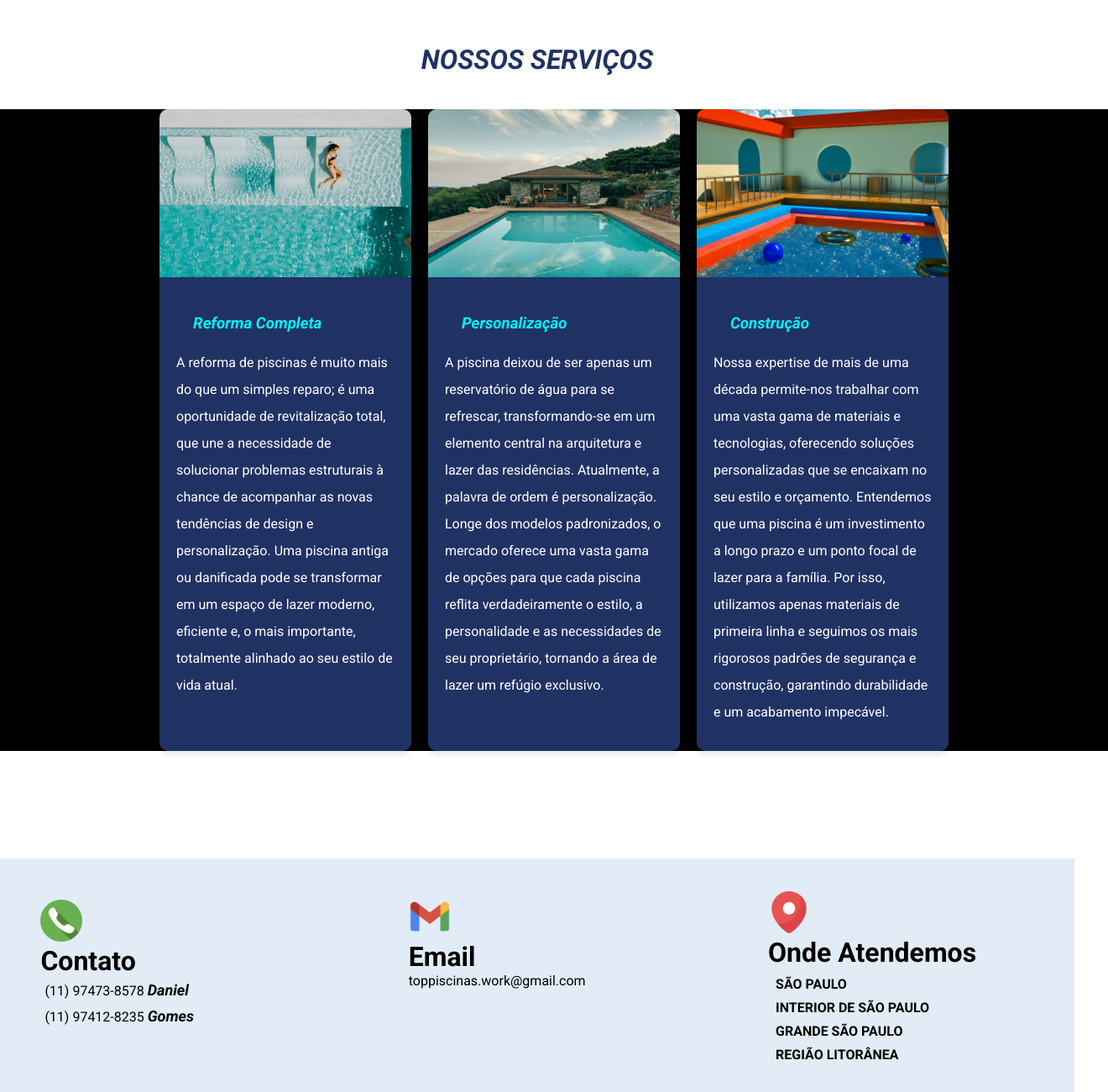
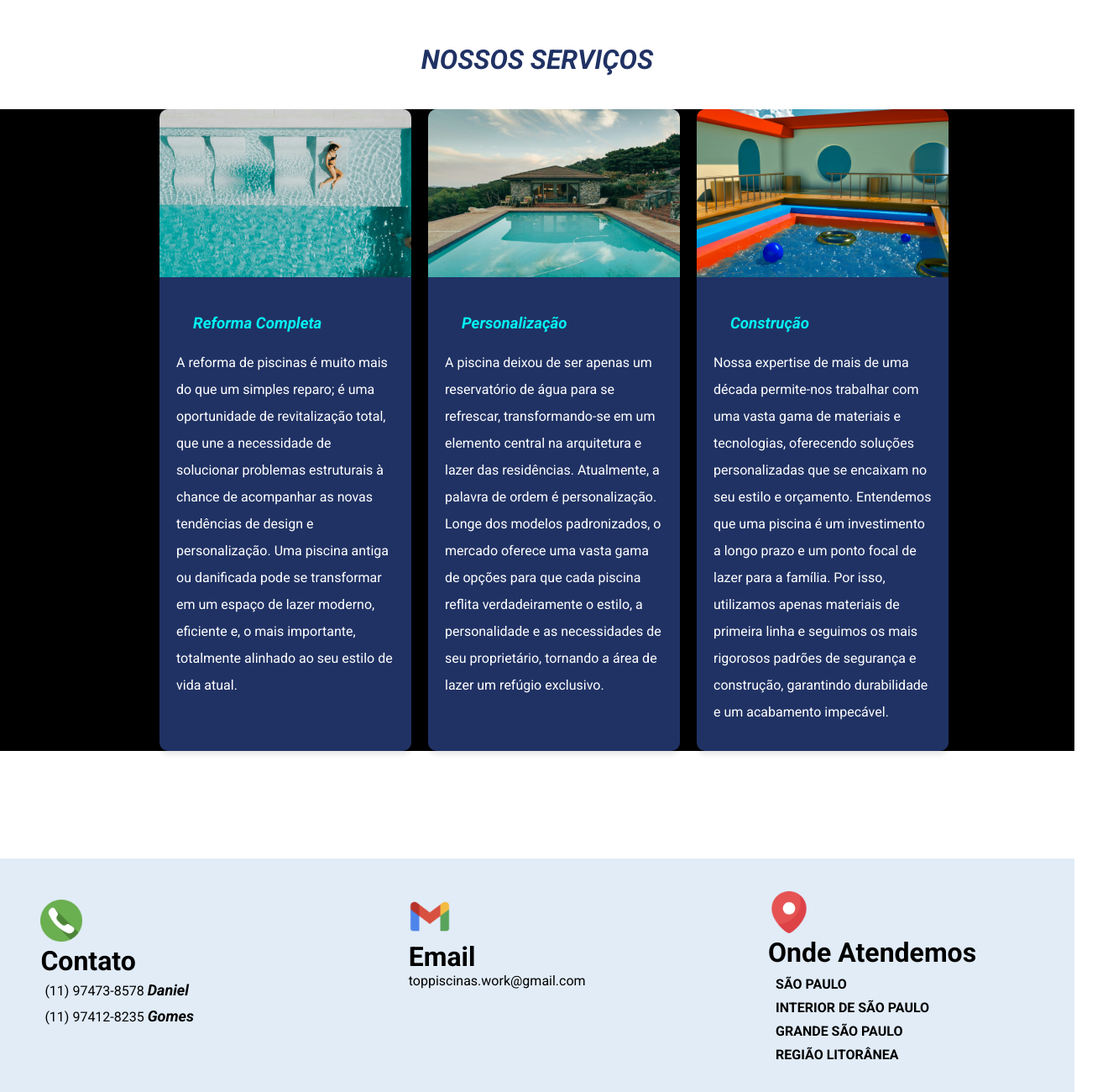
Before and after one commit to DanielMacedoSilva/SiteTopPiscinas, a plain HTML site: page index.html in a window 1280 px wide. Shown: the part 1740-3040 px from the top of the page at 84% size, 1320 px wide, since content can reach past the window. Drawn offline with Linux system fonts and the light colour scheme; a web font is replaced by a local one.

Commit message:
Site Finalizado

```diff
--- a/style.css
+++ b/style.css
@@ -48,6 +48,11 @@
     padding: 0;
 }
 
+body, html{
+    overflow-x: hidden;
+    width: 100%;
+}
+
 
 body {
    background-color: #ffff;
@@ -93,7 +98,8 @@ section {
     background-color: black;
     background-image: url(img/fotos-nossos-servicos.jpg);
     background-position: center center;
-    background-size: contain;
+    background-size: cover;
+    background-repeat: no-repeat;
     margin: auto;
 
 
@@ -413,11 +419,10 @@ li > img{
 }
 
 #contato{
-    display: flex;
-    justify-content:space-evenly;
+
     margin-top: 10%;
     display: flex;
-    height: 300px;
+    height: auto;
     flex-wrap: wrap;
     gap: 20px;
     background-color:#E1ECF7;
```
